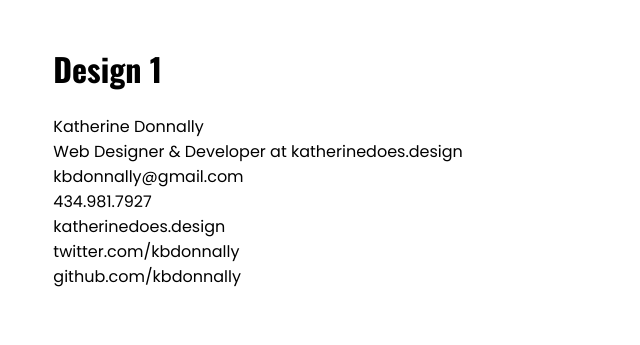
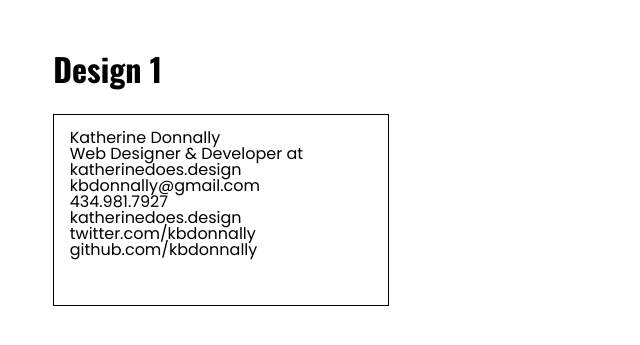
Before and after one commit to kbdonnally/business-card, a Jekyll site: the page built from pages/design-1.html, in a window 1280 px wide. Shown: the top 345 px of the page, without its empty margins (0-640 px from the left). Built offline with Jekyll 4.4.1, drawn with Linux system fonts in a browser that asks for light colours; some web fonts are replaced.

Commit message:
Generate SCSS for biz card 1 with Python script, add basic size style

```diff
--- a/assets/css/_sass/_pages/_design-1.scss
+++ b/assets/css/_sass/_pages/_design-1.scss
@@ -1 +1,48 @@
 /* Design 1 Styles: */
+
+.design-1__big-title {
+
+}
+
+.design-1__card-wrapper {
+
+}
+
+.design-1-card__dimensions {
+	height: 2in;
+	width: 3.5in;
+	padding: .16in;
+	border: 1px solid black;
+}
+
+.design-1-card__content {
+	line-height: 1;
+}
+
+.design-1-card__name {
+
+}
+
+.design-1-card__title {
+
+}
+
+.design-1-card__email {
+
+}
+
+.design-1-card__number {
+
+}
+
+.design-1-card__url {
+
+}
+
+.design-1-card__twitter {
+
+}
+
+.design-1-card__github {
+
+}
```
Also changed, not shown: 1 other file.
